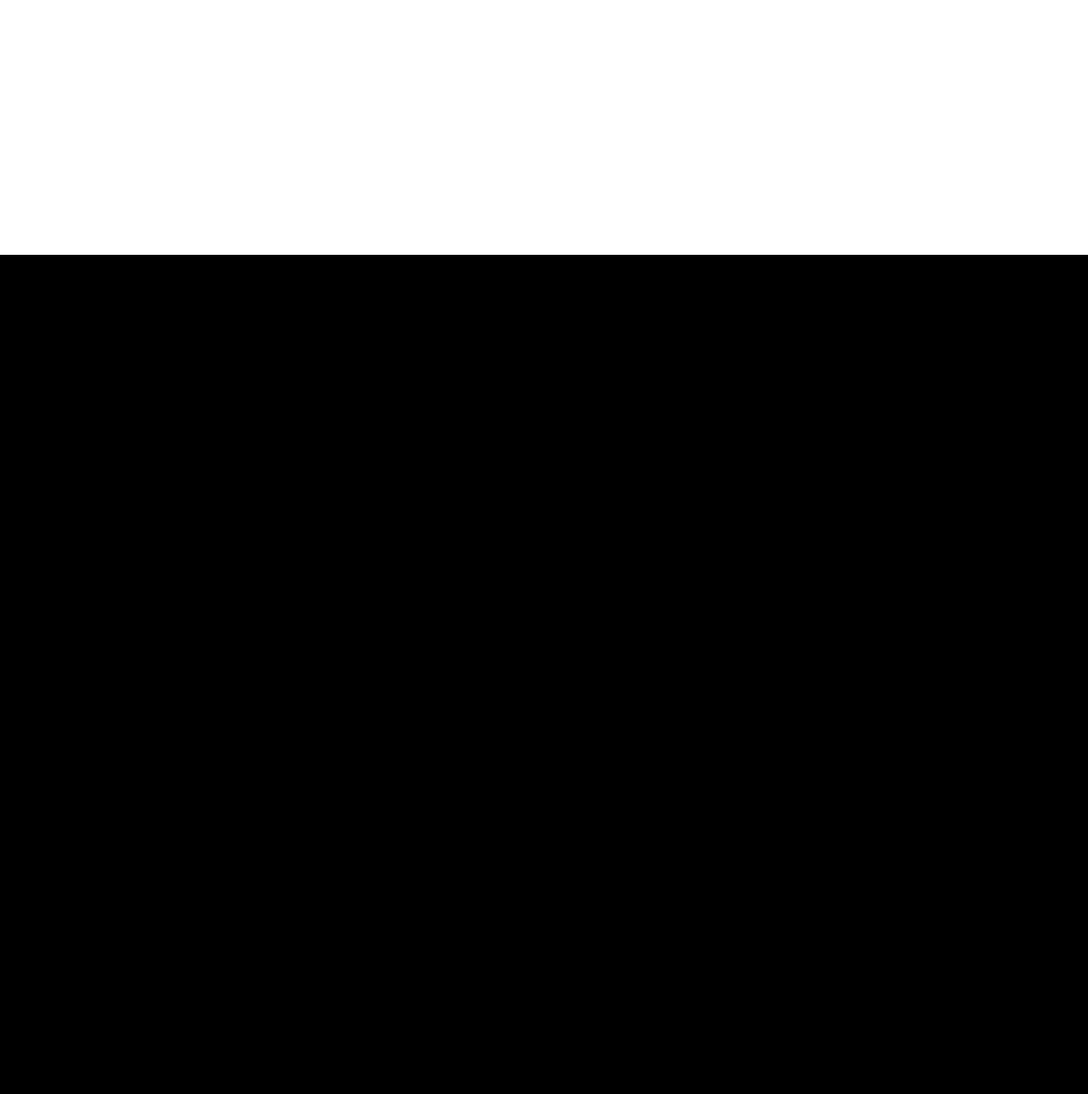
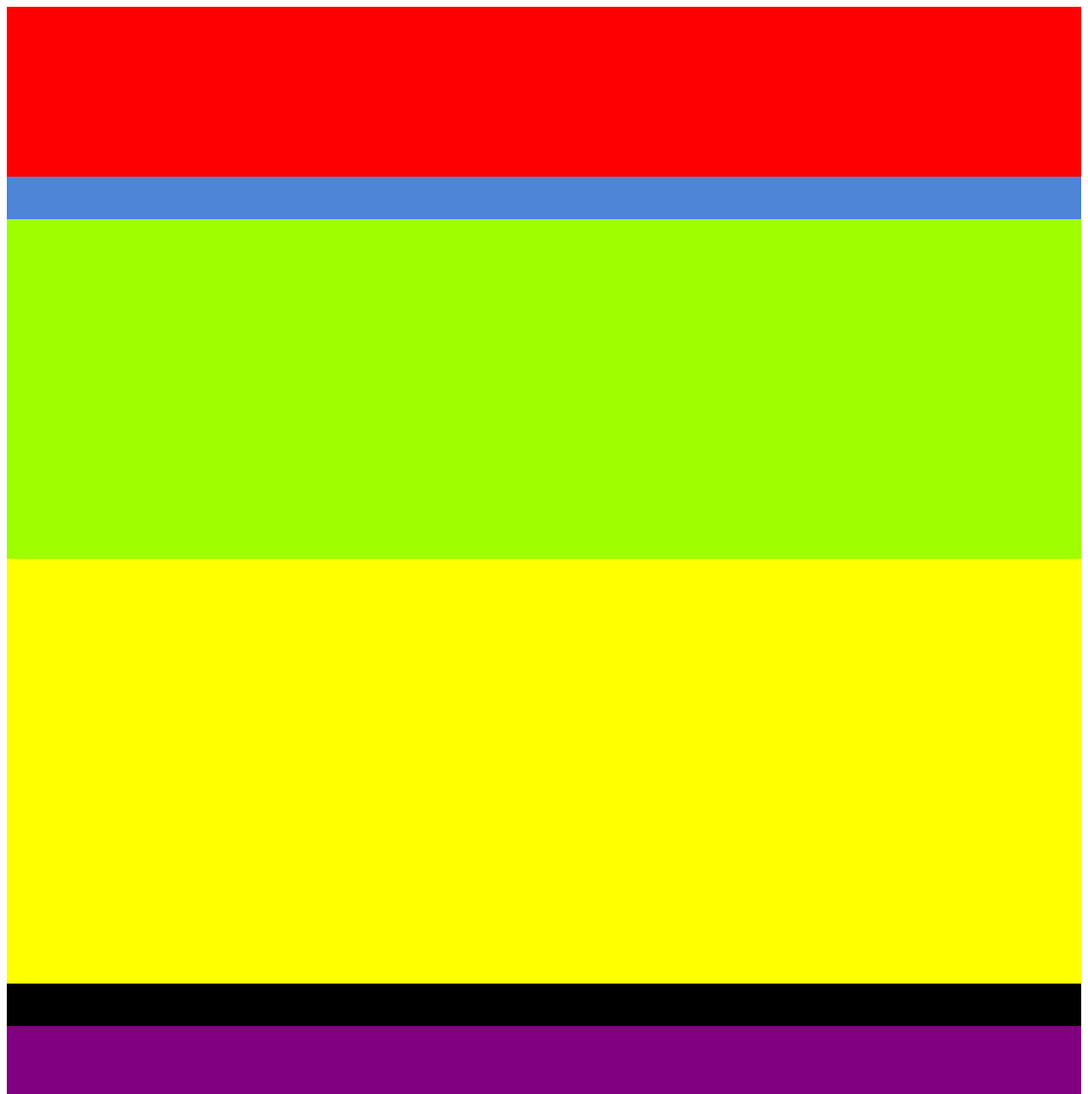
Before and after one commit to FixTheCanadian/first_christmas_site, a plain HTML site: page index.html in a window 1280 px wide. Shown: the whole page at 85% size. Before the commit the page ends 800 px from the top, so only its background shows below. Drawn offline with Linux system fonts and the light colour scheme.

Commit message:
Completely rewrote the code to a new base template testing divs

```diff
--- a/general.css
+++ b/general.css
@@ -1,14 +1,41 @@
-* {
-    background-color: black;
-}
+body {
+    height: 95vh;
+    }
 
-body {
-    margin: 0;
-    border: 0;
-}
+    header {
+    height: 200px;
+    }
 
-header {
-    height: 300px;
-    width: 100%;
-    background-color: #ffffff;
-}
+    footer {
+    height: 80px;
+    background-color: purple;
+    }
+
+    #banner
+    {
+    background-color: red;
+    height: 200px;
+    }
+    #wrapper
+    {
+    background-color: #000000;
+    height: 1000px;
+    }
+
+    #navbar
+    {
+    background-color: #4e85d6;
+    height: 50px;
+    }
+
+    #countdown
+    {
+    background-color: #9dff00;
+    height: 400px;
+    }
+
+    #paragraph
+    {
+    height: 500px;
+    background-color: yellow;
+    }
--- a/index.html
+++ b/index.html
@@ -2,7 +2,20 @@
     <head>
         <link rel="stylesheet" type="text/css" href="general.css">
     </head>
+
     <body>
-        <header></header>
+
+        <header>
+            <div id="banner"></div>
+        </header>
+
+        <div id="wrapper">
+            <div id="navbar"></div>
+            <div id="countdown"></div>
+            <div id="paragraph"></div>
+        </div>
+        <footer>
+
+        </footer>
     </body>
 </html>
```
